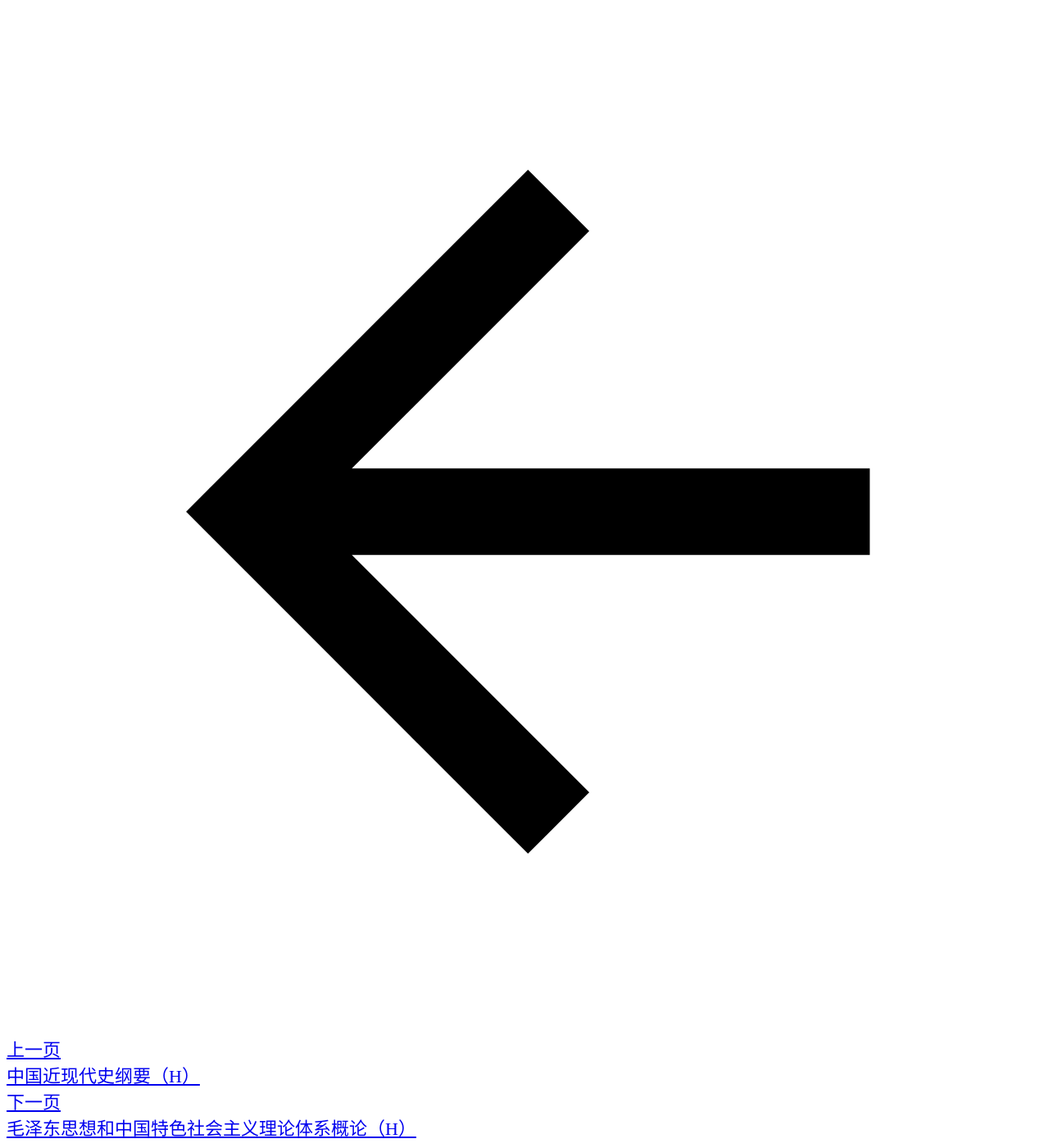
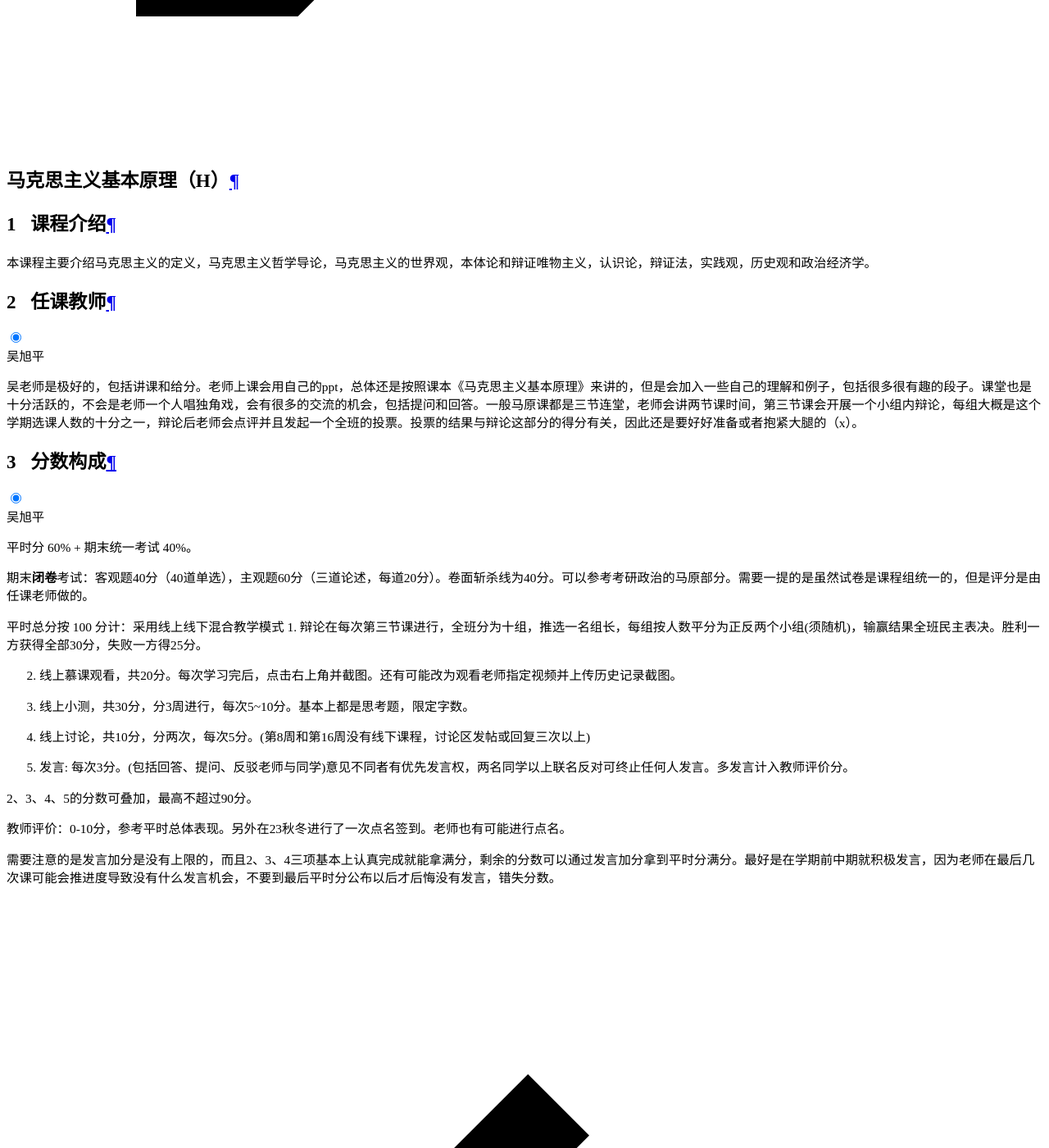
Before and after one commit to ZJU-Turing/TuringCourses, an MkDocs documentation site: the page built from docs/political/marxism_basic/index.md, in a window 1280 px wide and 1400 px high, scrolled down 17780 px. Shown: the whole window at 82% size. Built offline with MkDocs 1.6.1 and Material for MkDocs 9.7.7, drawn with Linux system fonts in a browser that asks for light colours; comment, search, counter and statistics services are not loaded; some of the changed text lies outside the part shown.

Commit message:
添加马克思主义基本原理（H）课程介绍，吴旭平老师任教情况

```diff
--- a/docs/political/marxism_basic/index.md
+++ b/docs/political/marxism_basic/index.md
@@ -1,3 +1,37 @@
 # 马克思主义基本原理（H）
 
-\#TODO: 目前还没有内容，待完善。
+## 课程介绍
+
+本课程主要介绍马克思主义的定义，马克思主义哲学导论，马克思主义的世界观，本体论和辩证唯物主义，认识论，辩证法，实践观，历史观和政治经济学。
+
+## 任课教师
+
+=== "吴旭平"
+
+    吴老师是极好的，包括讲课和给分。老师上课会用自己的ppt，总体还是按照课本《马克思主义基本原理》来讲的，但是会加入一些自己的理解和例子，包括很多很有趣的段子。课堂也是十分活跃的，不会是老师一个人唱独角戏，会有很多的交流的机会，包括提问和回答。一般马原课都是三节连堂，老师会讲两节课时间，第三节课会开展一个小组内辩论，每组大概是这个学期选课人数的十分之一，辩论后老师会点评并且发起一个全班的投票。投票的结果与辩论这部分的得分有关，因此还是要好好准备或者抱紧大腿的（x）。
+
+
+## 分数构成
+
+=== "吴旭平"
+
+    平时分 60% + 期末统一考试 40%。
+
+    期末**闭卷**考试：客观题40分（40道单选），主观题60分（三道论述，每道20分）。卷面斩杀线为40分。可以参考考研政治的马原部分。需要一提的是虽然试卷是课程组统一的，但是评分是由任课老师做的。
+
+    平时总分按 100 分计：采用线上线下混合教学模式
+    1. 辩论在每次第三节课进行，全班分为十组，推选一名组长，每组按人数平分为正反两个小组(须随机)，输赢结果全班民主表决。胜利一方获得全部30分，失败一方得25分。
+
+    2. 线上慕课观看，共20分。每次学习完后，点击右上角并截图。还有可能改为观看老师指定视频并上传历史记录截图。
+
+    3. 线上小测，共30分，分3周进行，每次5~10分。基本上都是思考题，限定字数。
+
+    4. 线上讨论，共10分，分两次，每次5分。(第8周和第16周没有线下课程，讨论区发帖或回复三次以上)
+
+    5. 发言: 每次3分。(包括回答、提问、反驳老师与同学)意见不同者有优先发言权，两名同学以上联名反对可终止任何人发言。多发言计入教师评价分。
+
+    2、3、4、5的分数可叠加，最高不超过90分。
+
+    教师评价：0-10分，参考平时总体表现。另外在23秋冬进行了一次点名签到。老师也有可能进行点名。
+
+    需要注意的是发言加分是没有上限的，而且2、3、4三项基本上认真完成就能拿满分，剩余的分数可以通过发言加分拿到平时分满分。最好是在学期前中期就积极发言，因为老师在最后几次课可能会推进度导致没有什么发言机会，不要到最后平时分公布以后才后悔没有发言，错失分数。
```
